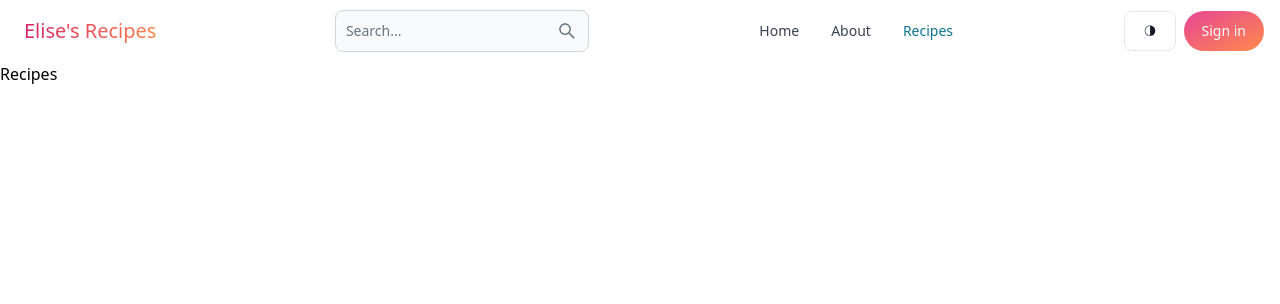
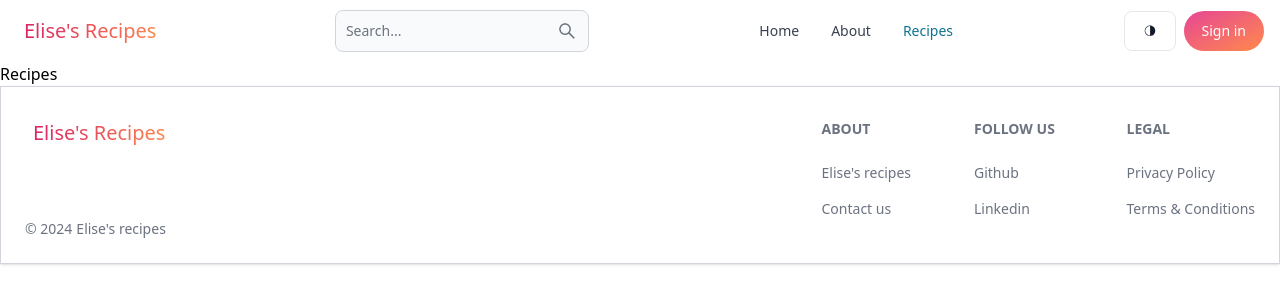
Before and after one commit to DelhiaGbelidji/elise-s-recipes, a React (Vite) app in the folder client/: page /recipes in a window 1280 px wide. Shown: the top 304 px of the page. Built offline with nearby package versions, Linux system fonts and the light colour scheme.

Commit message:
add footer

```diff
--- a/client/src/App.tsx
+++ b/client/src/App.tsx
@@ -1,6 +1,6 @@
 import { BrowserRouter, Routes, Route } from "react-router-dom";
 import { About, Dashboard, Home, Recipes, SignIn, SignUp } from "./pages";
-import { Header } from "./components";
+import { Footer, Header } from "./components";
 
 function App() {
   return (
@@ -14,6 +14,7 @@ function App() {
         <Route path="/dashboard" element={<Dashboard />}></Route>
         <Route path="/recipes" element={<Recipes />}></Route>
       </Routes>
+      <Footer />
     </BrowserRouter>
   );
 }
--- /dev/null
+++ b/client/src/components/footer/Footer.tsx
@@ -0,0 +1,75 @@
+import { Footer as FB_Footer } from "flowbite-react";
+import { Link } from "react-router-dom";
+
+export const Footer = () => {
+  return (
+    <FB_Footer
+      container
+      className="border border-t-1 border-gray-300 rounded-none"
+    >
+      <div className="w-full max-w-7xl mx-auto">
+        <div className="grid w-full justify-between sm:flex md:grid-cols-1">
+          <div className="mt-2">
+            <Link
+              to="/"
+              className="self-center whitespace-nowrap text-sm sm:text-xl dark:text-white"
+              aria-label="Elise's Recipes - Home"
+            >
+              <span className="px-2 py-1 text-transparent bg-clip-text bg-gradient-to-r from-pink-600 to-orange-400">
+                Elise's Recipes
+              </span>
+            </Link>
+          </div>
+          <div className="grid grid-cols-2 gap-2 mt-2 sm:grid-cols-3 sm:gap-6">
+            <div>
+              <FB_Footer.Title title="About" />
+              <FB_Footer.LinkGroup col>
+                <FB_Footer.Link
+                  href="/about"
+                  target="_blank"
+                  rel="noopener noreferrer"
+                >
+                  Elise's recipes
+                </FB_Footer.Link>
+                <FB_Footer.Link
+                  href="#"
+                  target="_blank"
+                  rel="noopener noreferrer"
+                >
+                  Contact us{" "}
+                </FB_Footer.Link>
+              </FB_Footer.LinkGroup>
+            </div>
+            <div>
+              <FB_Footer.Title title="Follow us" />
+              <FB_Footer.LinkGroup col>
+                <FB_Footer.Link
+                  href="#"
+                  target="_blank"
+                  rel="noopener noreferrer"
+                >
+                  Github
+                </FB_Footer.Link>
+                <FB_Footer.Link href="#">Linkedin</FB_Footer.Link>
+              </FB_Footer.LinkGroup>
+            </div>
+            <div>
+              <FB_Footer.Title title="Legal" />
+              <FB_Footer.LinkGroup col>
+                <FB_Footer.Link href="#">Privacy Policy</FB_Footer.Link>
+                <FB_Footer.Link href="#">Terms &amp; Conditions</FB_Footer.Link>
+              </FB_Footer.LinkGroup>
+            </div>
+          </div>
+        </div>
+        <div className="w-full sm:flex sm:items-center sm:justify-between">
+          <FB_Footer.Copyright
+            href="#"
+            by="Elise's recipes"
+            year={new Date().getFullYear()}
+          />
+        </div>
+      </div>
+    </FB_Footer>
+  );
+};
--- a/client/src/components/index.ts
+++ b/client/src/components/index.ts
@@ -1 +1,2 @@
 export { Header } from "./header/Header";
+export { Footer } from "./footer/Footer";
```
